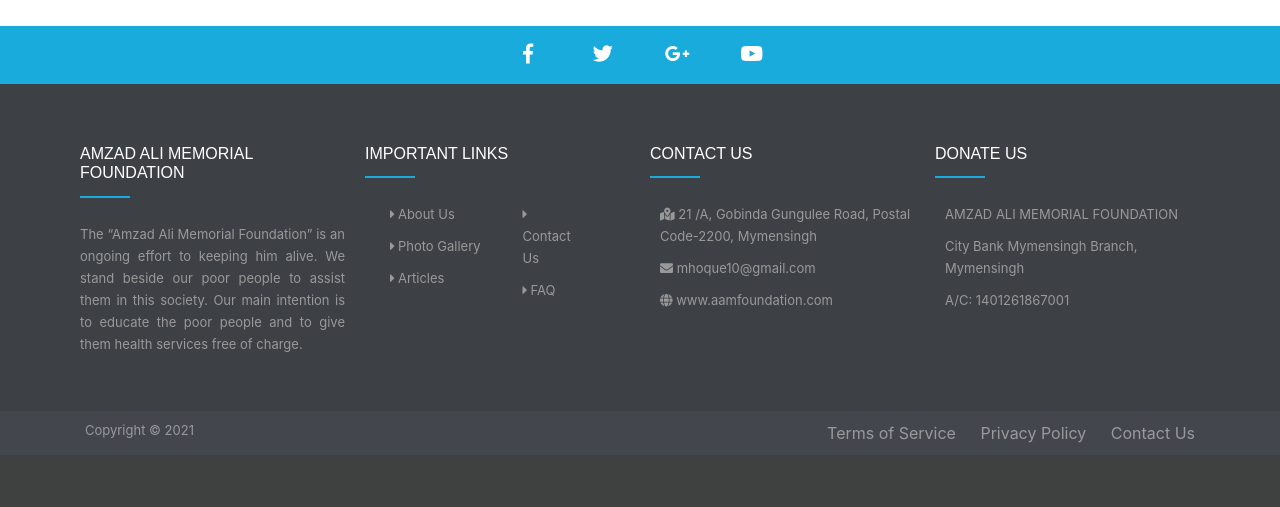
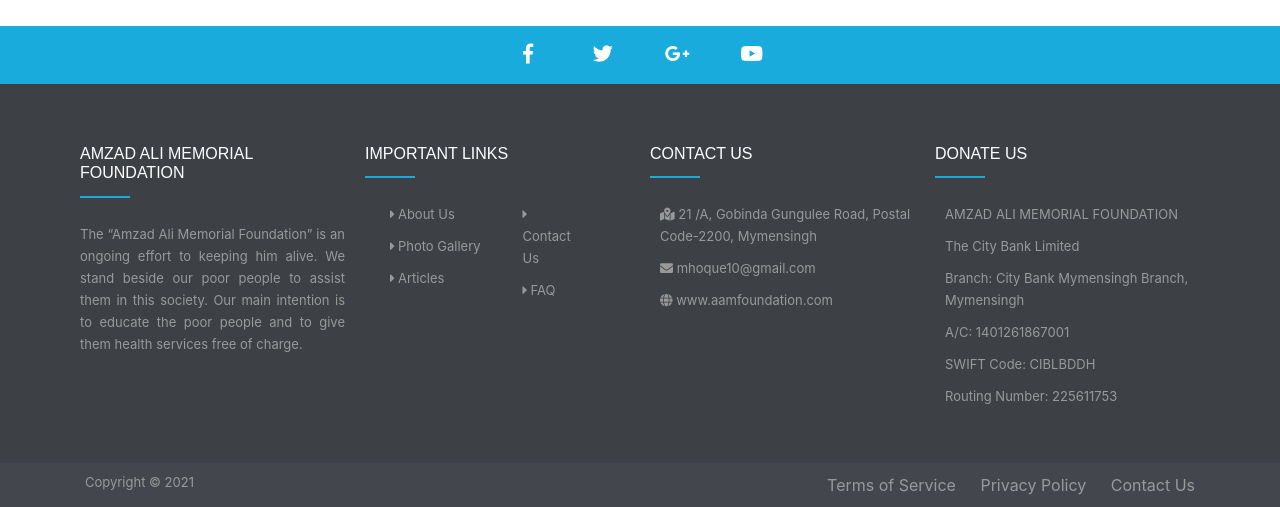
Before and after one commit to shafi0313/aamf, a PHP site: page /index.php in a window 1280 px wide. Shown: the part 1026-1533 px from the top of the page. Before the commit the page ends 1481 px from the top, so only its background shows below. Run offline with PHP 8.4, Linux system fonts and the light colour scheme; some libraries are stand-ins or nearby versions.

Commit message:
add bank info

```diff
--- a/includes/footer.php
+++ b/includes/footer.php
@@ -60,8 +60,11 @@
                     <h3>DONATE US</h3>
                     <ul>
                         <li>AMZAD ALI MEMORIAL FOUNDATION</li>
-                        <li>City Bank Mymensingh Branch, Mymensingh</li>
+                        <li>The City Bank Limited</li>
+                        <li>Branch: City Bank Mymensingh Branch, Mymensingh</li>
                         <li>A/C: 1401261867001</li>
+                        <li>SWIFT Code: CIBLBDDH</li>
+                        <li>Routing Number: 225611753</li>
                     </ul>
                 </div>
             </div>
```
